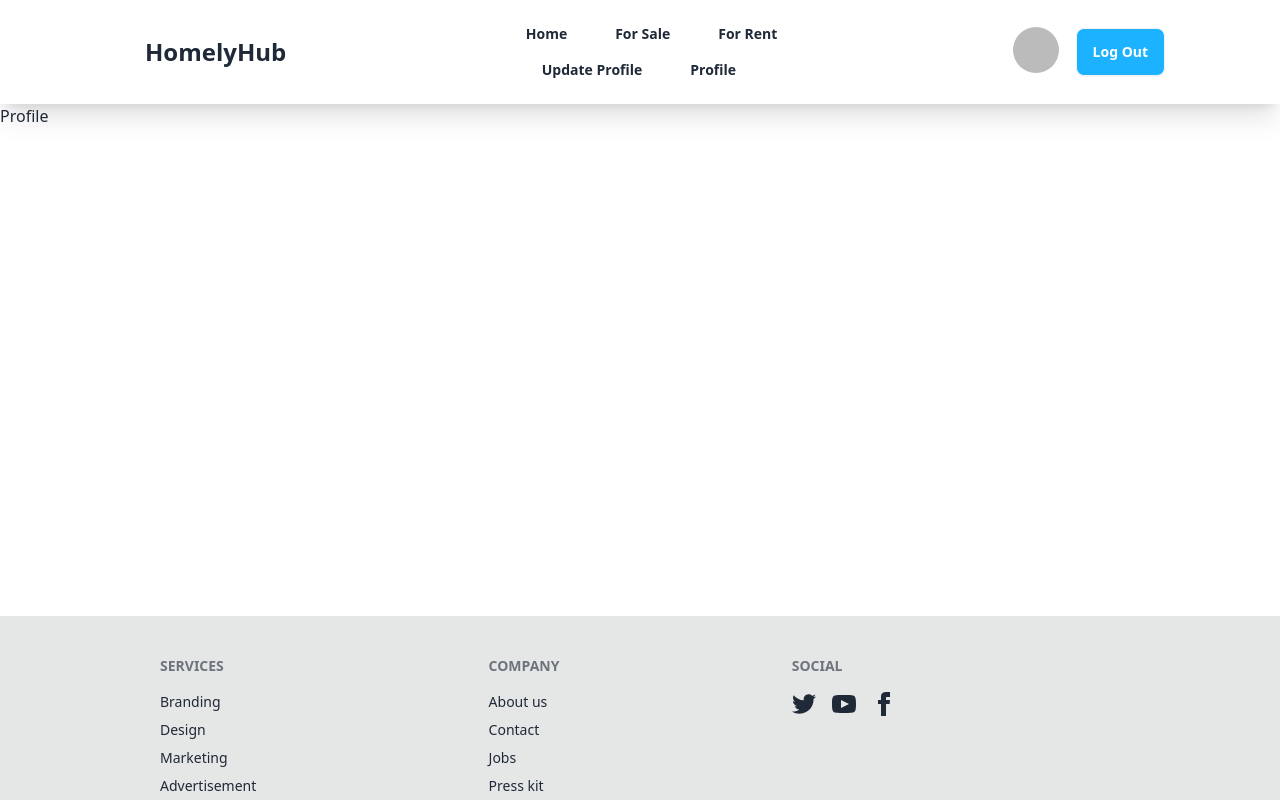
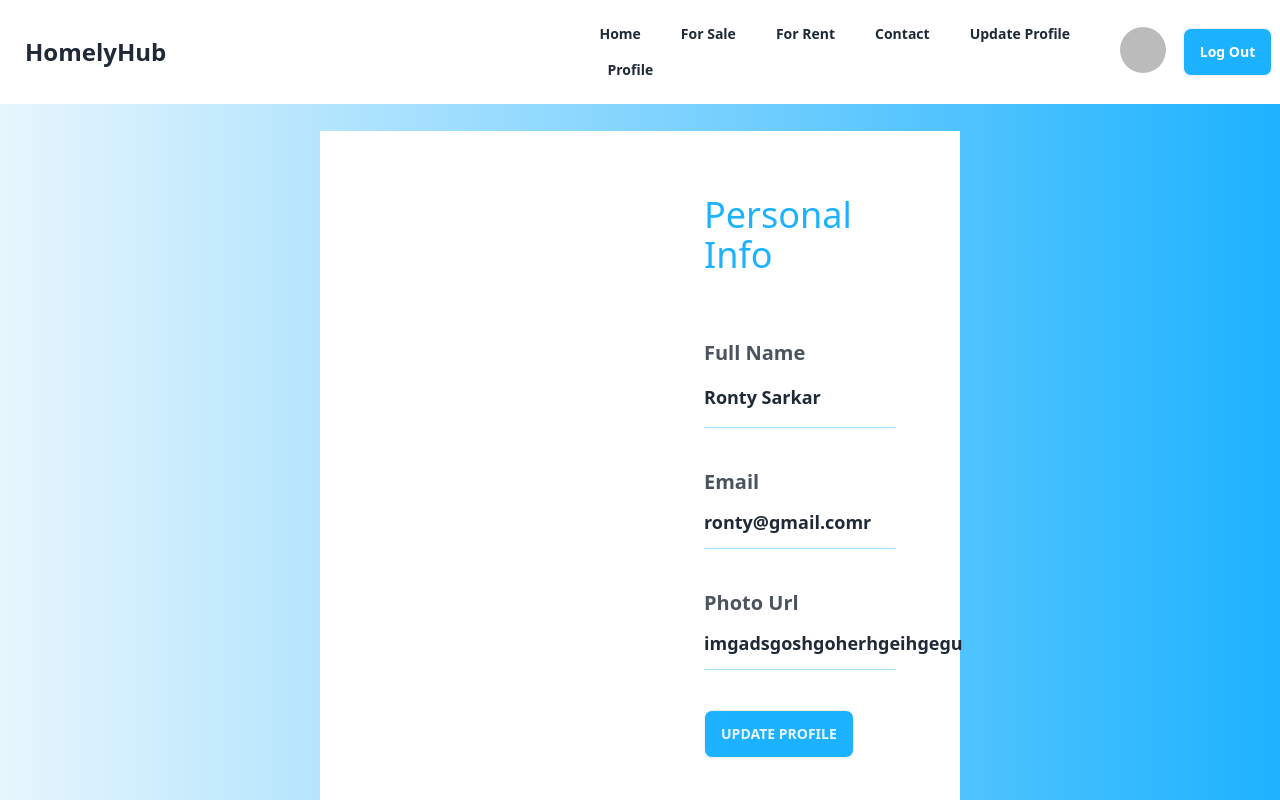
Before and after one commit to rontysarkar/HomelyHub, a React (Vite) app: page /profile in a window 1280 px wide. Shown: the top 800 px of the page. Built offline with nearby package versions, Linux system fonts and the light colour scheme; no server answers; sample sign-in values are in the browser's storage.

Commit message:
add user Profile section

```diff
--- a/src/Components/Navbar.jsx
+++ b/src/Components/Navbar.jsx
@@ -11,6 +11,7 @@ const Navbar = () => {
         <li><Link className="font-bold" to={'/'}>Home</Link></li>
         <li><Link className="font-bold" to={'/sale'}>For Sale</Link></li>
         <li><Link className="font-bold" to={'/rent'}>For Rent</Link></li>
+        <li><Link className="font-bold" to={'/contact'}>Contact</Link></li>
         <li><Link className="font-bold" to={'/updateProfile'}>Update Profile</Link></li>
         <li><Link className="font-bold" to={'/profile'}>Profile</Link></li>
     </>
@@ -18,25 +19,25 @@ const Navbar = () => {
         logOut()
     }
     return (
-        <div className="navbar bg-base-100 mx-auto xl:px-32 justify-between shadow-xl ">
+        <div className="navbar bg-base-100 mx-auto 2xl:px-32 justify-between shadow-xl ">
             <div className="navbar-start">
                 <div className="dropdown">
-                    <div tabIndex={0} role="button" className="btn btn-ghost lg:hidden">
+                    <div  tabIndex={0} role="button" className="btn btn-ghost xl:hidden">
                         <svg xmlns="http://www.w3.org/2000/svg" className="h-5 w-5" fill="none" viewBox="0 0 24 24" stroke="currentColor"><path strokeLinecap="round" strokeLinejoin="round" strokeWidth="2" d="M4 6h16M4 12h8m-8 6h16" /></svg>
                     </div>
-                    <ul tabIndex={0} className="menu menu-sm dropdown-content mt-3 z-[1] p-2 shadow bg-base-100 rounded-box w-52">
+                    <ul tabIndex={0} className="menu menu-sm dropdown-content mt-3  z-[10] p-2 shadow bg-base-100 rounded-box w-52">
                         {navLinks}
                     </ul>
                 </div>
                 <a className="btn btn-ghost lg:text-2xl font-extrabold">HomelyHub</a>
             </div>
-            <div className="navbar-end hidden lg:flex gap-16 mr-32">
-                <ul className="menu menu-horizontal px-1 space-x-4">
+            <div className="2xl:navbar-end hidden xl:flex xl:gap-16 2xl:mr-32 ">
+                <ul className="menu menu-horizontal px-1 space-x-2">
                     {navLinks}
                 </ul>
 
             </div>
-            <div className=" relative group">
+            <div className=" relative group ">
                 <div>
                     <h1 className="absolute text-sm z-20 bg-[#e7f6fd] text-[#1db2ff] py-1 px-4 rounded-md -left-24 top-3 hidden group-hover:block font-semibold" >{user?.displayName}</h1>
                 </div>
@@ -50,7 +51,7 @@ const Navbar = () => {
                                 }
                             </div>
                         </div>
-                        <ul tabIndex={0} className="menu menu-sm dropdown-content mt-3 z-[1] p-2 shadow bg-base-100 rounded-box w-52">
+                        <ul tabIndex={0} className="menu menu-sm dropdown-content mt-3 z-[10] p-2 shadow bg-base-100 rounded-box w-52">
                             <li>
                                 <a className="justify-between">
                                     Profile
--- a/src/Pages/Profile/Profile.jsx
+++ b/src/Pages/Profile/Profile.jsx
@@ -1,8 +1,27 @@
 
 const Profile = () => {
     return (
-        <div>
-            <h1>Profile</h1>
+        <div className=" min-h-[93vh] flex justify-center items-center bg-gradient-to-r from-[#e7f6fd] to-[#1db2ff]">
+            <div className="space-y-10  w-1/2 bg-white pl-96 p-16">
+                <h1 className="text-4xl mb-16 text-[#1db2ff]">Personal Info</h1>
+                <div className="space-y-4">
+                    <h1 className="text-xl font-bold opacity-80">Full Name</h1>
+                    <p className="text-lg font-semibold ">Ronty Sarkar</p>
+                    <hr className=" border-b-1 border-[#a4dffd] " />
+                </div>
+                <div className="space-y-3">
+                    <h1 className="text-xl font-bold opacity-80">Email</h1>
+                    <p className="text-lg font-semibold ">ronty@gmail.comr</p>
+                    <hr className=" border-b-1 border-[#a4dffd] " />
+                </div>
+                <div className="space-y-3">
+                    <h1 className="text-xl font-bold opacity-80">Photo Url</h1>
+                    <p className="text-lg font-semibold ">imgadsgoshgoherhgeihgegu</p>
+                    <hr className=" border-b-1 border-[#a4dffd] " />
+                </div>
+                <button className="btn bg-[#1db2ff] text-[#e7f6fd]">UPDATE PROFILE</button>
+
+            </div>
         </div>
     );
 };
--- a/src/Pages/Register/Register.jsx
+++ b/src/Pages/Register/Register.jsx
@@ -8,6 +8,7 @@ import { AuthContext } from "../../AuthProvider/AuthProvider";
 import { GithubAuthProvider, GoogleAuthProvider } from "firebase/auth";
 import toast from 'react-hot-toast';
 import { FaEye, FaEyeSlash } from "react-icons/fa";
+import { useNavigate } from "react-router-dom";
 
 
 const Register = () => {
@@ -18,6 +19,7 @@ const Register = () => {
     const gitProvider = new GithubAuthProvider();
     const googleProvider = new GoogleAuthProvider();
     const { signInWithPopUp} = useContext(AuthContext)
+    const Navigate = useNavigate()
 
 
 
@@ -45,6 +47,7 @@ const Register = () => {
             toast.success('You have successfully registered.')
             console.log(result.user)
             reset()
+            Navigate('/')
         })
         .catch(error =>{
 
--- /dev/null
+++ b/src/Pages/contact/Contact.jsx
@@ -0,0 +1,55 @@
+/* eslint-disable react/no-unescaped-entities */
+
+const Contact = () => {
+    return (
+        <div className="">
+            <div className="grid  grid-cols-1 gap-8 px-8 py-16 mt-28   mx-auto rounded-lg md:grid-cols-2 md:px-12 lg:px-16 xl:px-32  dark:text-gray-800">
+                <div className="flex flex-col justify-between">
+                    <div className="space-y-2 pt-10 pl-10">
+                        <h2 className="text-4xl font-bold leading-tight lg:text-5xl">Let's talk!</h2>
+                        <div className="dark:text-gray-600">Vivamus in nisl metus? Phasellus.</div>
+                        <div className="space-y-4 pt-8">
+                            <p className="flex items-center">
+                                <svg xmlns="http://www.w3.org/2000/svg" viewBox="0 0 20 20" fill="currentColor" className="w-5 h-5 mr-2 sm:mr-6">
+                                    <path fillRule="evenodd" d="M5.05 4.05a7 7 0 119.9 9.9L10 18.9l-4.95-4.95a7 7 0 010-9.9zM10 11a2 2 0 100-4 2 2 0 000 4z" clipRule="evenodd"></path>
+                                </svg>
+                                <span>Fake address, 9999 City</span>
+                            </p>
+                            <p className="flex items-center">
+                                <svg xmlns="http://www.w3.org/2000/svg" viewBox="0 0 20 20" fill="currentColor" className="w-5 h-5 mr-2 sm:mr-6">
+                                    <path d="M2 3a1 1 0 011-1h2.153a1 1 0 01.986.836l.74 4.435a1 1 0 01-.54 1.06l-1.548.773a11.037 11.037 0 006.105 6.105l.774-1.548a1 1 0 011.059-.54l4.435.74a1 1 0 01.836.986V17a1 1 0 01-1 1h-2C7.82 18 2 12.18 2 5V3z"></path>
+                                </svg>
+                                <span>123456789</span>
+                            </p>
+                            <p className="flex items-center">
+                                <svg xmlns="http://www.w3.org/2000/svg" viewBox="0 0 20 20" fill="currentColor" className="w-5 h-5 mr-2 sm:mr-6">
+                                    <path d="M2.003 5.884L10 9.882l7.997-3.998A2 2 0 0016 4H4a2 2 0 00-1.997 1.884z"></path>
+                                    <path d="M18 8.118l-8 4-8-4V14a2 2 0 002 2h12a2 2 0 002-2V8.118z"></path>
+                                </svg>
+                                <span>contact@business.com</span>
+                            </p>
+                        </div>
+                    </div>
+                    <img src="assets/svg/doodle.svg" alt="" className="p-6 h-52 md:h-64" />
+                </div>
+                <form noValidate="" className="space-y-6">
+                    <div>
+                        <label htmlFor="name" className="text-sm">Full name</label>
+                        <input id="name" type="text" placeholder="" className="w-full p-3 rounded dark:bg-gray-100" />
+                    </div>
+                    <div>
+                        <label htmlFor="email" className="text-sm">Email</label>
+                        <input id="email" type="email" className="w-full p-3 rounded dark:bg-gray-100" />
+                    </div>
+                    <div>
+                        <label htmlFor="message" className="text-sm">Message</label>
+                        <textarea id="message" rows="3" className="w-full p-3 rounded dark:bg-gray-100"></textarea>
+                    </div>
+                    <button type="submit" className="w-full p-3 text-sm font-bold tracking-wide uppercase rounded dark:bg-violet-600 dark:text-gray-50">Send Message</button>
+                </form>
+            </div>
+        </div>
+    );
+};
+
+export default Contact;
```
Also changed, not shown: src/Routes/Router.jsx (+6 -1 lines).
